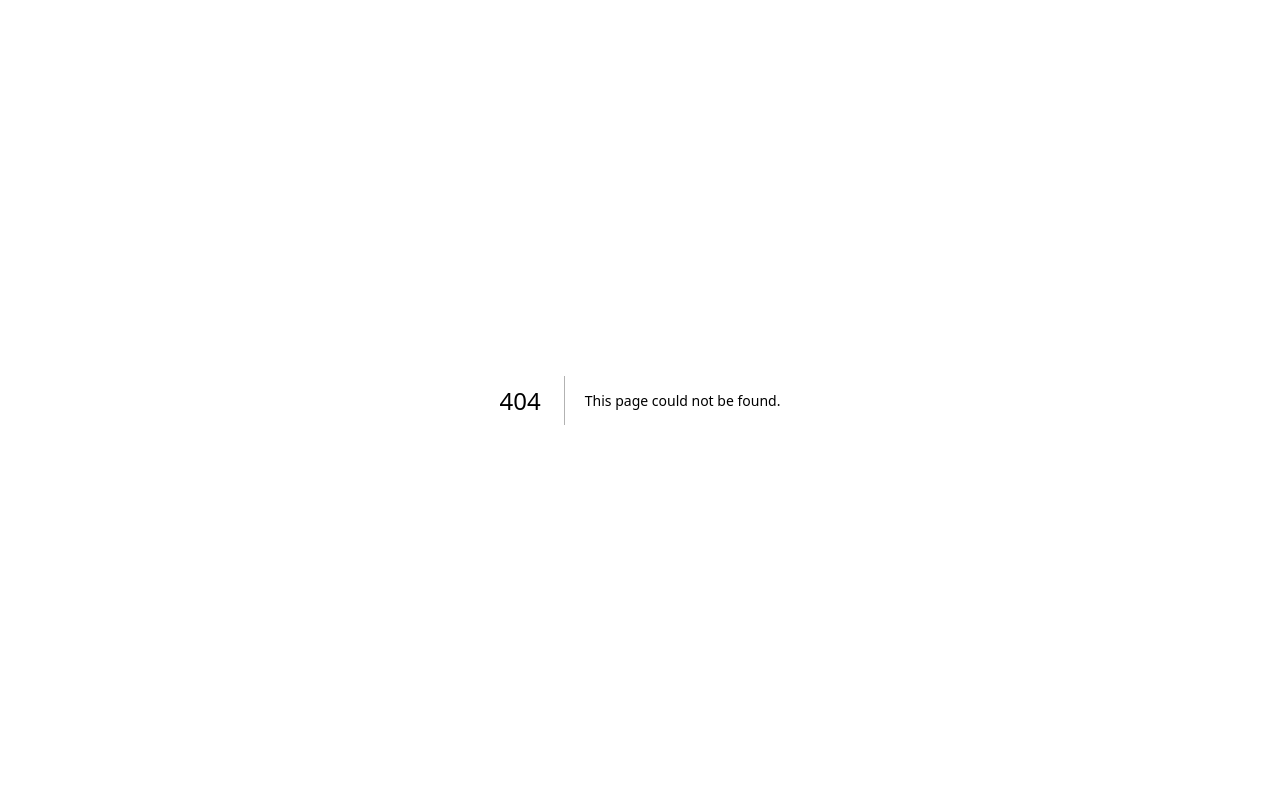
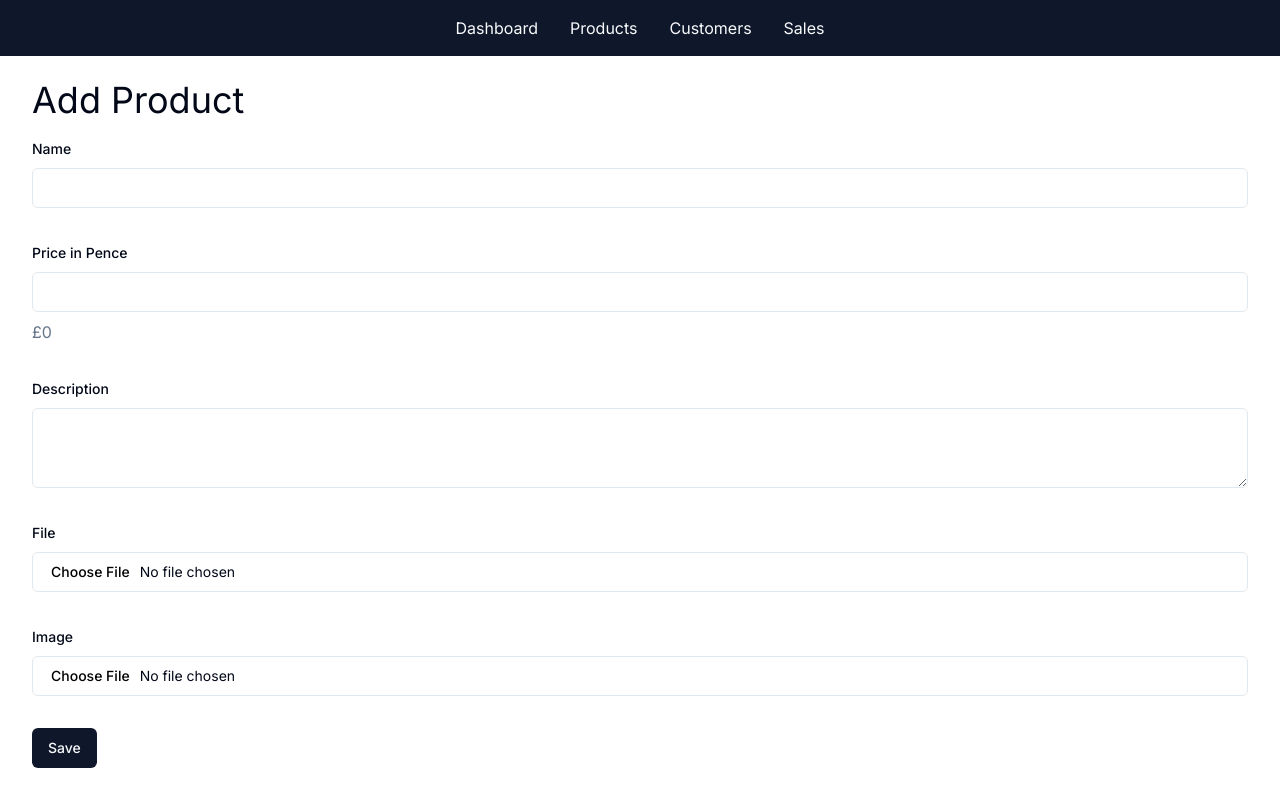
Before and after one commit to tomtarpeyyt/shopr, a Next.js app: page /admin/products/new in a window 1280 px wide. Before the commit this address had no page. Built offline with nearby package versions, Linux system fonts and the light colour scheme.

Commit message:
initial add new product form

```diff
--- /dev/null
+++ b/app/admin/products/_components/product-form.tsx
@@ -0,0 +1,41 @@
+'use client';
+
+import { Button } from "@/components/ui/button";
+import { Input } from "@/components/ui/input";
+import { Label } from "@/components/ui/label";
+import { Textarea } from "@/components/ui/textarea";
+import { formatCurrency } from "@/lib/formatters";
+import { useState } from "react";
+
+export default function ProductForm() {
+    const [priceInPence, setPriceInPence] = useState<number>();
+
+    return (
+        <form className='space-y-8'>
+            <div className='space-y-2'>
+                <Label htmlFor='name'>Name</Label>
+                <Input type='text' id='name' name='name' required />
+            </div>
+            <div className='space-y-2'>
+                <Label htmlFor='price'>Price in Pence</Label>
+                <Input type='number' id='priceInPence' name='priceInPence' required value={priceInPence} onChange={e => setPriceInPence(Number(e.target.value) || undefined)}/>
+                <div className="text-muted-foreground">
+                    { formatCurrency((priceInPence || 0) / 100) }
+                </div>
+            </div>
+            <div className='space-y-2'>
+                <Label htmlFor='description'>Description</Label>
+                <Textarea id='description' name='description' required />
+            </div>
+            <div className='space-y-2'>
+                <Label htmlFor='file'>File</Label>
+                <Input type='file' id='file' name='file' required />
+            </div>
+            <div className='space-y-2'>
+                <Label htmlFor='image'>Image</Label>
+                <Input type='file' id='image' name='image' required />
+            </div>
+            <Button type='submit'>Save</Button>
+        </form>
+    );
+}
--- /dev/null
+++ b/app/admin/products/new/page.tsx
@@ -0,0 +1,11 @@
+import AdminPageHeader from "../../_components/page-header";
+import ProductForm from "../_components/product-form";
+
+export default function NewProductPage() {
+    return (
+        <>
+            <AdminPageHeader>Add Product</AdminPageHeader>
+            <ProductForm />
+        </>
+    );
+}
--- /dev/null
+++ b/components/ui/input.tsx
@@ -0,0 +1,25 @@
+import * as React from "react"
+
+import { cn } from "@/lib/utils"
+
+export interface InputProps
+  extends React.InputHTMLAttributes<HTMLInputElement> {}
+
+const Input = React.forwardRef<HTMLInputElement, InputProps>(
+  ({ className, type, ...props }, ref) => {
+    return (
+      <input
+        type={type}
+        className={cn(
+          "flex h-10 w-full rounded-md border border-input bg-background px-3 py-2 text-sm ring-offset-background file:border-0 file:bg-transparent file:text-sm file:font-medium placeholder:text-muted-foreground focus-visible:outline-none focus-visible:ring-2 focus-visible:ring-ring focus-visible:ring-offset-2 disabled:cursor-not-allowed disabled:opacity-50",
+          className
+        )}
+        ref={ref}
+        {...props}
+      />
+    )
+  }
+)
+Input.displayName = "Input"
+
+export { Input }
--- /dev/null
+++ b/components/ui/label.tsx
@@ -0,0 +1,26 @@
+"use client"
+
+import * as React from "react"
+import * as LabelPrimitive from "@radix-ui/react-label"
+import { cva, type VariantProps } from "class-variance-authority"
+
+import { cn } from "@/lib/utils"
+
+const labelVariants = cva(
+  "text-sm font-medium leading-none peer-disabled:cursor-not-allowed peer-disabled:opacity-70"
+)
+
+const Label = React.forwardRef<
+  React.ElementRef<typeof LabelPrimitive.Root>,
+  React.ComponentPropsWithoutRef<typeof LabelPrimitive.Root> &
+    VariantProps<typeof labelVariants>
+>(({ className, ...props }, ref) => (
+  <LabelPrimitive.Root
+    ref={ref}
+    className={cn(labelVariants(), className)}
+    {...props}
+  />
+))
+Label.displayName = LabelPrimitive.Root.displayName
+
+export { Label }
--- /dev/null
+++ b/components/ui/textarea.tsx
@@ -0,0 +1,24 @@
+import * as React from "react"
+
+import { cn } from "@/lib/utils"
+
+export interface TextareaProps
+  extends React.TextareaHTMLAttributes<HTMLTextAreaElement> {}
+
+const Textarea = React.forwardRef<HTMLTextAreaElement, TextareaProps>(
+  ({ className, ...props }, ref) => {
+    return (
+      <textarea
+        className={cn(
+          "flex min-h-[80px] w-full rounded-md border border-input bg-background px-3 py-2 text-sm ring-offset-background placeholder:text-muted-foreground focus-visible:outline-none focus-visible:ring-2 focus-visible:ring-ring focus-visible:ring-offset-2 disabled:cursor-not-allowed disabled:opacity-50",
+          className
+        )}
+        ref={ref}
+        {...props}
+      />
+    )
+  }
+)
+Textarea.displayName = "Textarea"
+
+export { Textarea }
--- a/package.json
+++ b/package.json
@@ -10,6 +10,7 @@
   },
   "dependencies": {
     "@prisma/client": "^5.12.1",
+    "@radix-ui/react-label": "^2.0.2",
     "@radix-ui/react-slot": "^1.0.2",
     "class-variance-authority": "^0.7.0",
     "clsx": "^2.1.0",
```
Also changed, not shown: 1 other file (tests, documents, lock files or other folders).
